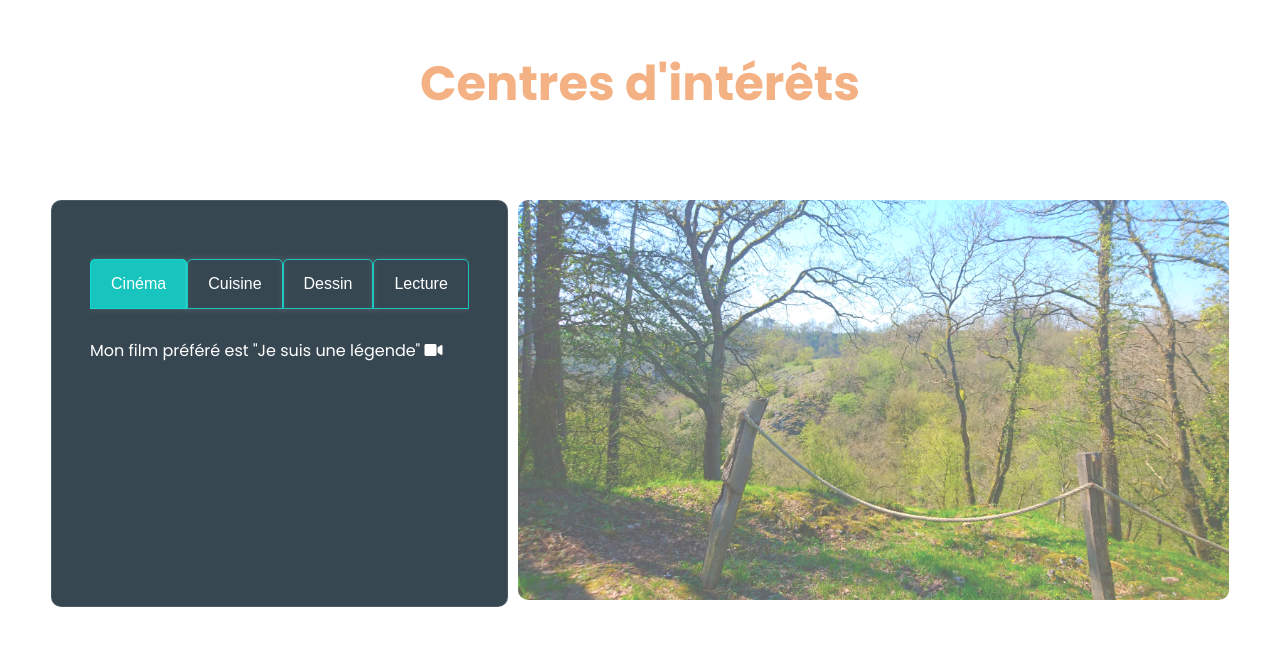
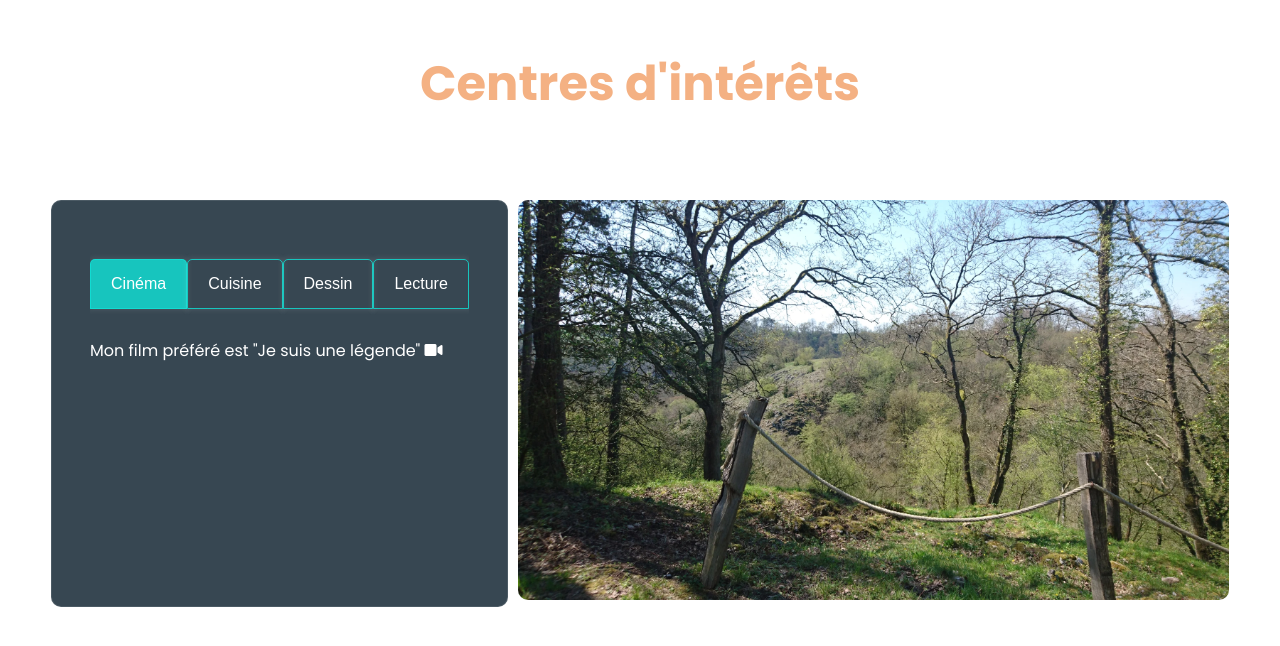
Before and after one commit to vanessa-lanquetin/vanessalanquetin.fr, a Vue app: page / in a window 1280 px wide. Shown: the part 2348-2994 px from the top of the page. Built offline with nearby package versions, Linux system fonts and the light colour scheme; no server answers.

Commit message:
other test img5

```diff
--- a/src/components/section-1.vue
+++ b/src/components/section-1.vue
@@ -43,7 +43,11 @@
           libre.
         </div>
         <div id="main-img" class="image" v-scroll-reveal="{ preset: 'bottom' }">
-          <img id="img1" src="../assets/img/botanic1.webp" alt="jardin botanique" />
+          <img
+            id="img1"
+            src="../assets/img/botanic1.webp"
+            alt="jardin botanique"
+          />
         </div>
         <div
           id="info"
@@ -110,11 +114,11 @@
   margin: 0 20px;
   //opacity: 1;
 }
-// .sec-01 #img1 {
+.sec-01 #img1 {
 //   height: 100%;
-//   opacity: 65%;
+  opacity: 65%;
 //   filter: saturate(230%);
-// }
+}
 
 .sec-01 .content {
   margin: 0 150px;
--- a/src/components/section-4.vue
+++ b/src/components/section-4.vue
@@ -99,9 +99,8 @@ Tabs<style lang="scss" scoped>
 .sec-04 #img3 {
   width: 600px;
   height: 400px;
-    // filter: grayscale(100%);
-  opacity: 65%;
-  filter: saturate(230%);
+  // opacity: 65%;
+  // filter: saturate(230%);
 }
 .tabs p {
   margin-top: 20px;
```
